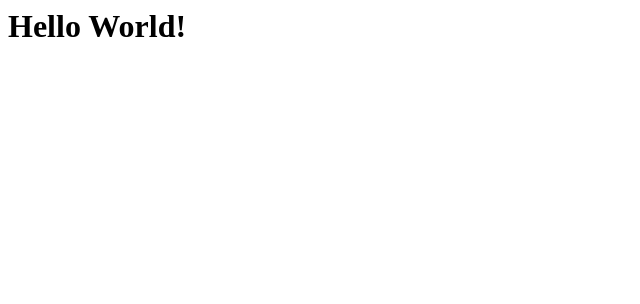
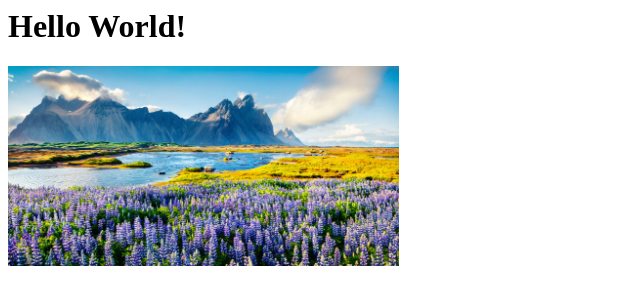
Before and after one commit to rcastroavendano/rcastroavendano.github.io, a plain HTML site: page index.html in a window 1280 px wide. Shown: the whole page, without its empty margins (0-640 px from the left). Drawn offline with Linux system fonts and the light colour scheme.

Commit message:
add image

```diff
--- a/index.html
+++ b/index.html
@@ -1,3 +1,6 @@
 <html>
     <h1>Hello World!</h1>
+    <div>
+        <img src="paisaje.jpg" height="200">
+    </div>
 </html>
```
Also changed, not shown: paisaje.jpg (added).
